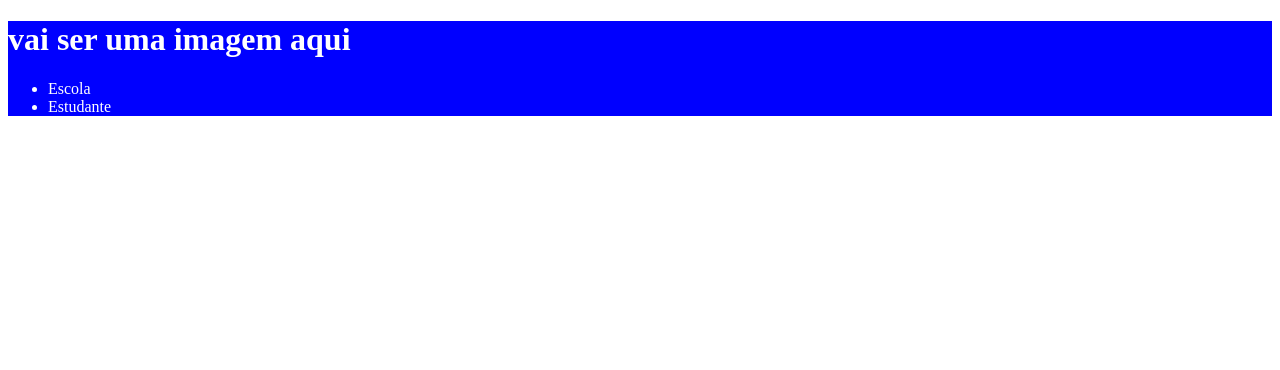
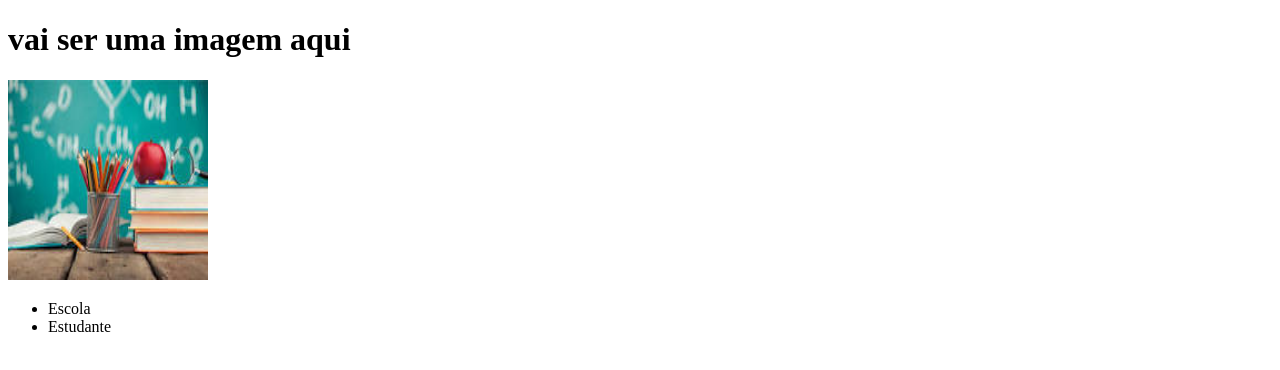
Before and after one commit to halifergbr/qualquer-coisa-criativa, a plain HTML site: page index.html in a window 1280 px wide. Drawn offline with Linux system fonts and the light colour scheme.

Commit message:
adicionei uma imagem

```diff
--- a/index.html
+++ b/index.html
@@ -7,18 +7,22 @@
     <title>turma 2º ano B</title>
     <link rel="stylesheet" href="style.css">
 </head>
+
 <body>
-    <header>
+
+    <header class="cabecalho">
+
         <h1>
             vai ser uma imagem aqui
         </h1>
+        <img class="cabecalho-imagem"  src="images.jpeg" alt="logo de uma escola"
+        >
+
         <ul>
             <li>Escola</li>
             <li>Estudante</li>
         </ul>
+
     </header>
-
-
-
 </body>
 </html>
--- a/style.css
+++ b/style.css
@@ -1,4 +1,9 @@
-header{
+cabecalho{
     background-color: blue;
     color: white;
 }
+
+.cabecalho-imagem{
+    width: 200px;
+    height: 200px;
+}
```
Also changed, not shown: images.jpeg (added), 1 other file.
